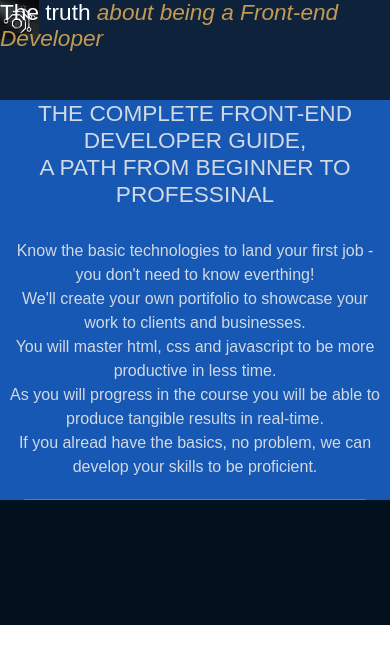
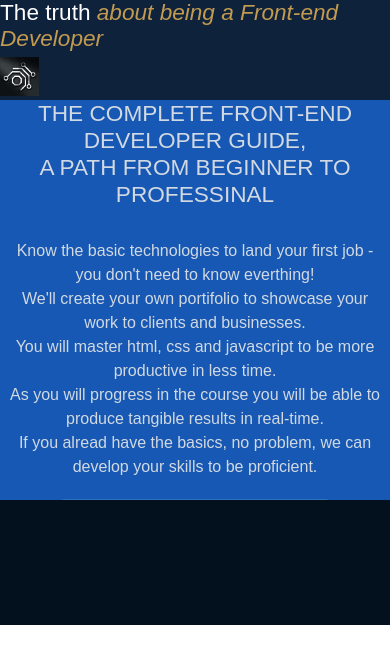
Before and after one commit to derkmal/1landingfrontend, a React (Create React App) app: page / in a window 390 px wide. Shown: the top 664 px of the page. Built offline with nearby package versions, Linux system fonts and the light colour scheme.

Commit message:
18:11 21:22hs

```diff
--- a/src/components/Center.css
+++ b/src/components/Center.css
@@ -16,10 +16,10 @@
     padding: 0 1%;
     margin: 0 auto;
     display: flex;
-    flex-wrap: nowrap;
+    /* flex-wrap: nowrap; */
 }
 
-.myText {
+.myText {  /* Das Child kann 'Position' nicht mit Flex verwenden */
     flex: 3; /* 'width' oder 'flex-basis' oder flex-grow */
     display: flex;
     flex-direction: column;
@@ -42,13 +42,13 @@
     color: rgb(210, 217, 226);
 }
 
-.form-container {
+.form-container {   /* Das Child kann 'Position' nicht mit Flex verwenden */
     flex:1; /* 'width' oder 'flex-basis' oder flex-grow  */
     position: relative;
     height: 440px;
     padding: 0 0.5%;
     border-radius: 3px;
-    background-color: #5180C1;
+    background-color: #2c72bd;
     top: 50%;
     transform: translateY(-50%);
 }
@@ -65,11 +65,12 @@
 
 input[type=text] {
     width: 100%;
-    padding: 8px;
+    padding: 5px;
     margin-bottom: 5px;
     border: none;
     border-radius: 3px;
-    background-color: white;
+    /* color: #111d2c; */
+    background-color: #c3dffb;
     font-family: 'Catamaran', sans-serif;
     font-size: 1.414rem;
 
@@ -80,13 +81,12 @@ input[type=submit] {
     padding: 9px;
     cursor: pointer;
     color: #111d2c;
-    font-weight: bold;
     border: none;
     border-radius: 3px;
     background-color: #C29B51;
     font-family: 'Catamaran', sans-serif;
     font-size: 1.414rem;
-    font-weight: 500;
+    font-weight: 600;
 }
 
 input[type=submit]:hover {
@@ -133,7 +133,7 @@ input:focus {
     }
 }
 
-@media screen and (min-width: 769px) and (max-width: 1200px) {
+@media screen and (max-width: 1200px) {
     .center {
         flex-direction: column;
         overflow: auto;
@@ -145,10 +145,30 @@ input:focus {
         text-align: center;
     }
     .form-container {
-        width: 65%;
+        width: 50%;
         margin: 0 auto;
         padding: 0 1%;
         top: 20px;
         transform: none;
     }
 }
+
+@media screen and (max-width: 769px) {
+    .center {
+        flex-direction: column;
+        overflow: auto;
+    }
+    .myText h1 {
+        text-align: center;
+    }
+    .myText p {
+        text-align: center;
+    }
+    .form-container {
+        width: 70%;
+        margin: 0 auto;
+        padding: 0 1%;
+        top: 20px;
+        transform: none;
+    }
+}
--- a/src/components/Header.css
+++ b/src/components/Header.css
@@ -11,21 +11,28 @@
 /* @import url('https://fonts.googleapis.com/css2?family=Source+Serif+4:opsz,wght@8..60,200&display=swap'); */
 
 header {
-    /* position: relative; */
     height: 100px;
     background-color: rgb(15, 34, 59);
     /* padding: 10px; */
     /* z-index: -5; */
     display: flex;
+    align-items: center;
+    justify-content: space-between;
 }
 
-header .firstMessage p {
+/* header .firstMessage {
+    flex: 8;
+}
+
+header .myImage {
+    flex: 1;
+} */
+
+header .firstMessage p {   /* Mit flex kan Child nicht 'position' benutzen */
     font-family: 'Catamaran', sans-serif;
-    position: absolute;
     color: white;
     font-size: 1.414rem;
     font-weight: 500;
-    flex: 3;
     /* top: 50%;
     transform: translateY(-50%); */
 }
@@ -37,26 +44,41 @@ header .firstMessage span {
     color: #C29B51;
 }
 
-header .myImage img {
-    /* position: absolute; */
+header .myImage img {  /* Das Child kann 'Position' nicht mit Flex verwenden */
     width: 10%;
-    flex: 1;
     /* right: 10px; */
     /* top: 50%; */
     /* transform: translateY(-50%); */
 }
 
+@media screen and (max-width: 1200px) {
+    header {
+        flex-direction: column;
+        /* flex-wrap: wrap; */
+    }
+    header .firstMessage {
+        /* margin: 0 auto; */
+        align-self: center;
+    }
+    header .myImage {
+        /* margin: 0 auto; */
+        align-self: center;
+    }
+    header .myImage img {
+        width: 10%;
+    }
+}
+
 @media screen and (max-width: 768px) {
     header {
         flex-direction: column;
-        flex-wrap: wrap;
+        /* flex-wrap: wrap; */
     }
-    /* header .firstMessage p {
-        text-align: center;
+    header .firstMessage {
+         margin: 0 auto;
+        /* text-align: center; */
+    }
+    header .myImage {
         margin: 0 auto;
     }
-    header .firstMessage span {
-        text-align: center;
-        margin: 0 auto;
-    } */
 }
```
